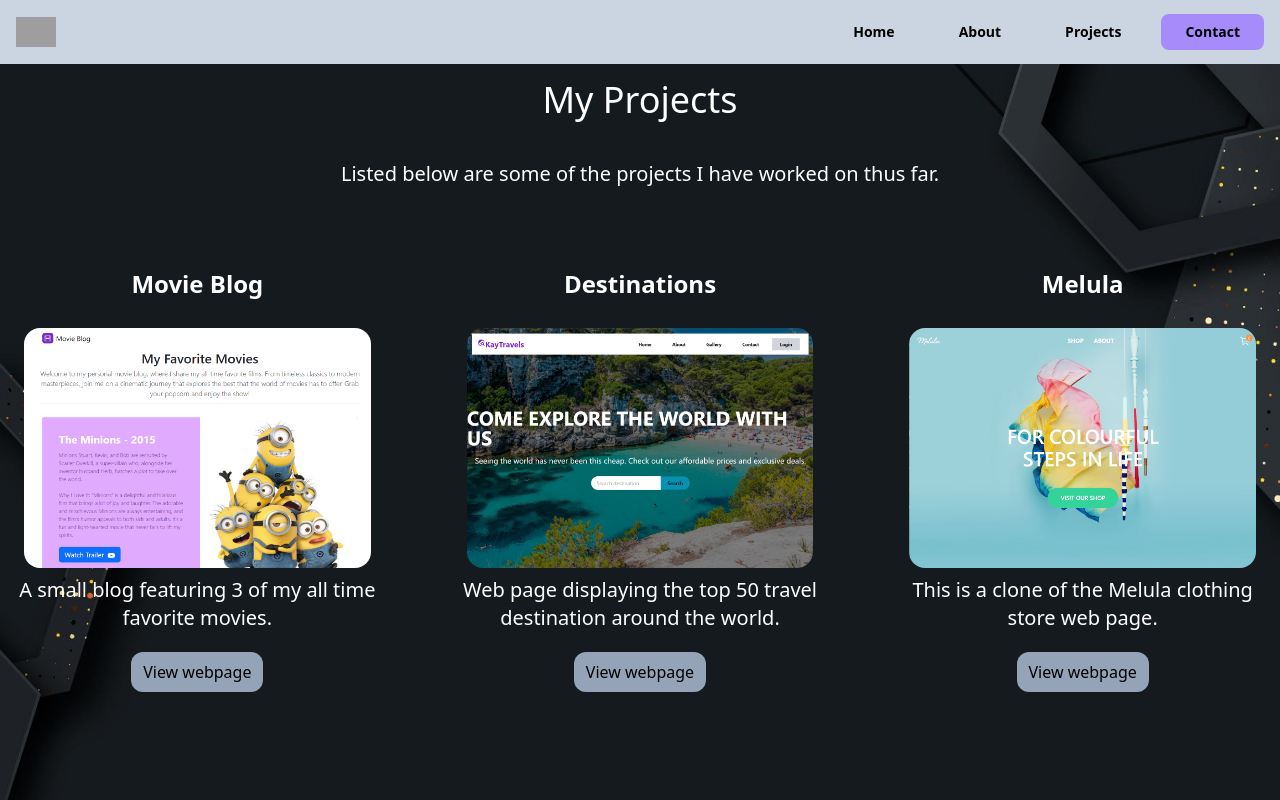
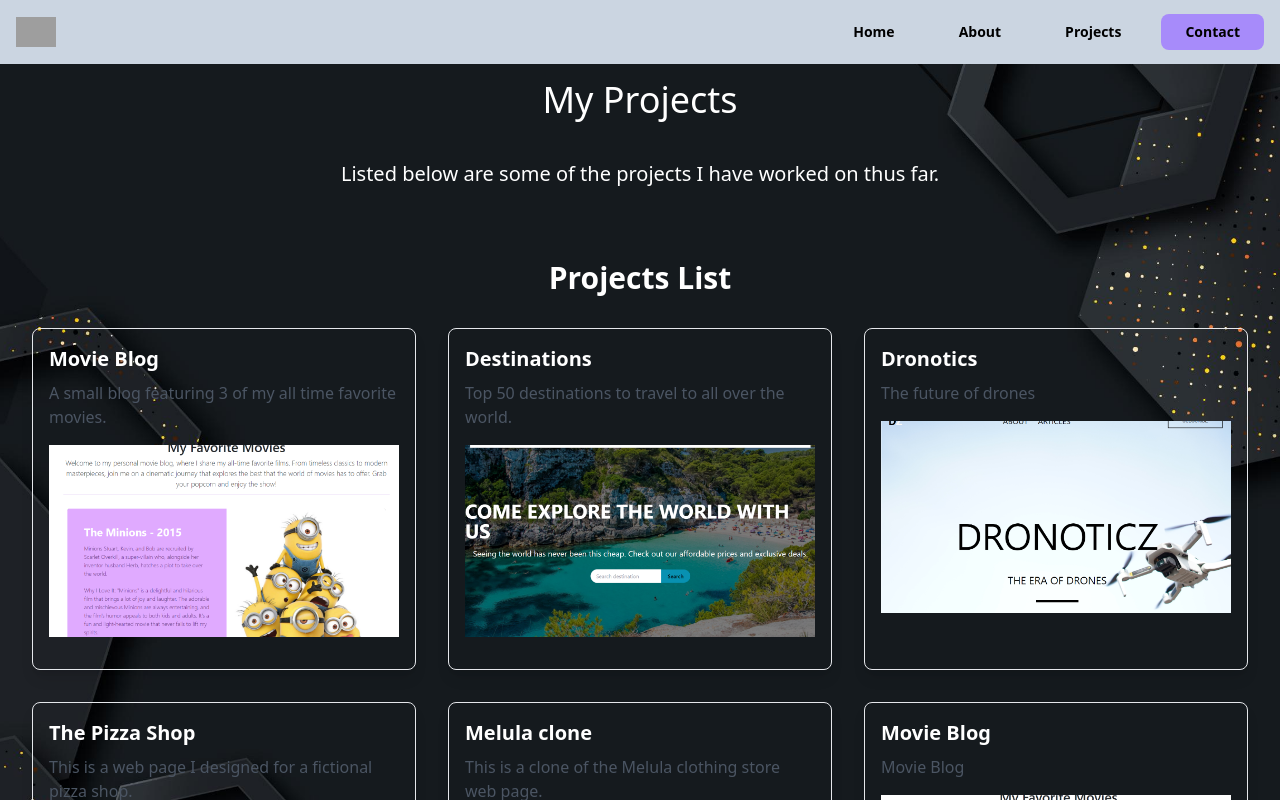
Before and after one commit to kaymkwanazi/My-portfolio, a React (Vite) app: page /projects in a window 1280 px wide. Shown: the top 800 px of the page. Built offline with nearby package versions, Linux system fonts and the light colour scheme; grey boxes are pictures that could not be loaded.

Commit message:
projects list component

```diff
--- /dev/null
+++ b/Database/projects.json
@@ -0,0 +1,78 @@
+
+{
+    "projects": [
+
+        {
+            "Id" : 1,
+            "title": "Movie Blog",
+            "description": "A small blog featuring 3 of my all time favorite movies.",
+            "image": {
+                "src": "src/images/movie-blog.png",
+                "alt": "Movie blog Image",
+                "onClick": "window.location.href='https://movie-blog-six.vercel.app/';"
+            },
+
+            "link": "https://movie-blog-six.vercel.app/"
+        },
+        {
+            "Id" : 2,
+            "title": "Destinations",
+            "description": "Top 50 destinations to travel to all over the world.",
+            "image": {
+                "src": "src/images/destinations.png",
+                "alt": "Destinations Image",
+                "onClick": "window.location.href='https://destinations-omega.vercel.app/';"
+            },
+
+            "link": "https://destinations-omega.vercel.app/"
+        },
+        {
+            "Id" : 3,
+            "title": "Dronotics",
+            "description": "The future of drones",
+            "image": {
+                "src": "src/images/drones.png",
+                "alt": "Drones Image",
+                "onClick": "window.location.href='https://drones-webpage.vercel.app/';"
+            },
+
+            "link": "https://drones-webpage.vercel.app/"
+        },
+        {
+            "Id" : 4,
+            "title": "The Pizza Shop",
+            "description": "This is a web page I designed for a fictional pizza shop.",
+            "image": {
+                "src": "src/images/pizza.png",
+                "alt": "Pizza shop Image",
+                "onClick": "window.location.href='https://pizza-shop-taupe-eight.vercel.app/';"
+            },
+
+            "link": "https://pizza-shop-taupe-eight.vercel.app/"
+        },
+        {
+            "Id" : 5,
+            "title": "Melula clone",
+            "description": "This is a clone of the Melula clothing store web page.",
+            "image": {
+                "src": "src/images/melula-clone.png",
+                "alt": "Movie blog Image",
+                "onClick": "window.location.href='https://melula-clone.vercel.app/';"
+            },
+
+            "link": "https://melula-clone.vercel.app/"
+        },
+        {
+            "Id" : 6,
+            "title": "Movie Blog",
+            "description": "Movie Blog",
+            "image": {
+                "src": "src/images/movie-blog.png",
+                "alt": "Movie blog Image",
+                "onClick": "window.location.href='https://movie-blog-six.vercel.app/';"
+            },
+
+            "link": "https://movie-blog-six.vercel.app/"
+        }
+    ]
+}
--- /dev/null
+++ b/src/Components/ProjectsList.jsx
@@ -0,0 +1,42 @@
+import { useEffect, useState } from 'react';
+import projectsData from '../../Database/projects.json';
+
+const ProjectsList = () => {
+  const [projects, setProjects] = useState([]);
+
+  useEffect(() => {
+    setProjects(projectsData.projects); // Set the data from the imported JSON
+    }, []);
+
+  return (
+    <div className="text-white container mx-auto px-4">
+      <h1 className="text-3xl font-bold text-center my-8">Projects List</h1>
+      <div className="grid grid-cols-1 sm:grid-cols-2 lg:grid-cols-3 gap-8">
+        {projects.map((project) => (
+          <div
+            key={project.Id}
+            className="border p-4 rounded-lg shadow-lg hover:shadow-xl transition-shadow"
+          >
+            <h2 className="text-xl font-semibold mb-2">{project.title}</h2>
+            <p className="text-gray-600 mb-4">{project.description}</p>
+            <img
+              src={project.image.src}
+              alt={project.image.alt}
+              className="w-full h-48 object-cover mb-4"
+            />
+            <a
+              href={project.link}
+              className="text-blue-500 hover:underline"
+              target="_blank"
+              rel="noopener noreferrer"
+            >
+              {/* {project.link} */}
+            </a>
+          </div>
+        ))}
+      </div>
+    </div>
+  );
+};
+
+export default ProjectsList;
--- a/src/Pages/Projects.jsx
+++ b/src/Pages/Projects.jsx
@@ -5,8 +5,11 @@ import travel from '../images/destinations.png'
 import movieBlog from '../images/movie-blog.png'
 import melula from '../images/melula-clone.png'
 import pizzashop from '../images/pizza.png'
+import ProjectsList from '../Components/ProjectsList'
+// import ProjectsList from '../../Database/projects.json'
 
 export const Projects = () => {
+
   return (
     <>
     <div>
@@ -16,42 +19,42 @@ export const Projects = () => {
             <div className='container mx-auto px-4 mb-28'>
                 <div>
                     <h3 className='text-center text-2xl md:text-4xl text-white mt-20 mb-10'>My Projects</h3>
-                    <p className='text-white text-lg md:text-xl text-center mb-10'>Listed below are some of the projects I have worked on thus far.
-                    </p>
+                    <p className='text-white text-lg md:text-xl text-center mb-10'>Listed below are some of the projects I have worked on thus far.</p>
                 </div>
 
                     <div className='flex grow'>
-                      <div className='grid cols-1 md:grid-cols-3 gap-20'>
-                        <div>
+                      <div className='flex items-center justify-center'>
+                       <ProjectsList />
+                        {/* <div>
                             <div className='text-white font-semibold pt-5 flex justify-center md:pt-10 text-4xl md:text-2xl'>Movie Blog</div>
                             <img src={movieBlog} className=' w-96 h-64 py-2 px-2 mt-5 rounded-3xl'></img>
                             <p className='text-white text-xl text-center mb-5'>A small blog featuring 3 of my all time favorite movies.</p>
                             <div className='flex justify-center'><a href='https://movie-blog-six.vercel.app/' className='bg-slate-400 px-3 py-2 rounded-xl justify-center'>View webpage</a></div>
-                        </div>
-                        <div>
+                        </div> */}
+                        {/* <div>
                              <div className='text-white flex justify-center font-semibold text-4xl md:text-2xl pt-5 md:pt-10'>Destinations</div>
                              <img src={travel} className='w-96 h-64  py-2 px-2 mt-5 rounded-3xl'></img>
                              <p className='text-white text-xl text-center mb-5'>Web page displaying the top 50 travel destination around the world.</p>
                              <div className='flex justify-center'><a href='https://destinations-omega.vercel.app/' className='bg-slate-400 px-3 py-2 rounded-xl justify-center'>View webpage</a></div>
-                        </div>
-                        <div>
+                        </div> */}
+                        {/* <div>
                             <div className='text-white font-semibold flex justify-center pt-5 text-4xl md:text-2xl md:pt-10'>Melula</div>
                             <img src={melula} className='w-96 h-64 py-2 px-2 mt-5 rounded-3xl'></img>
                             <p className='text-white text-xl mb-5 text-center'>This is a clone of the Melula clothing store web page.</p>
                             <div className='flex justify-center'><a href='https://melula-clone.vercel.app/' className='bg-slate-400 px-3 py-2 rounded-xl justify-center'>View webpage</a></div>
-                        </div>
-                        <div>
+                        </div> */}
+                        {/* <div>
                             <div className='text-white font-semibold flex justify-center pt-5 text-4xl md:text-2xl md:pt-10'>Dronotics</div>
                             <img src={drones} className='w-96 h-64  py-2 px-2 mt-5 rounded-3xl'></img>
                             <p className='text-white text-xl mb-5 text-center'>A web page about the future of drones.</p>
                             <div className='flex justify-center'><a href='https://drones-webpage.vercel.app/' className='bg-slate-400 px-3 py-2 rounded-xl justify-center'>View webpage</a></div>
-                        </div>
-                        <div>
+                        </div> */}
+                        {/* <div>
                             <div className='text-white font-semibold flex justify-center pt-5 text-4xl md:text-2xl md:pt-10'>Pizza Shop</div>
                             <img src={pizzashop} className='w-96 h-64  py-2 px-2 mt-5 rounded-3xl'></img>
                             <p className='text-white text-xl mb-5 text-center'>This is a web page I designed for a fictional pizza shop.</p>
                             <div className='flex justify-center'><a href='https://pizza-shop-taupe-eight.vercel.app/' className='bg-slate-400 px-3 py-2 rounded-xl justify-center'>View webpage</a></div>
-                        </div>
+                        </div> */}
 
                       </div>
                   </div>
```
